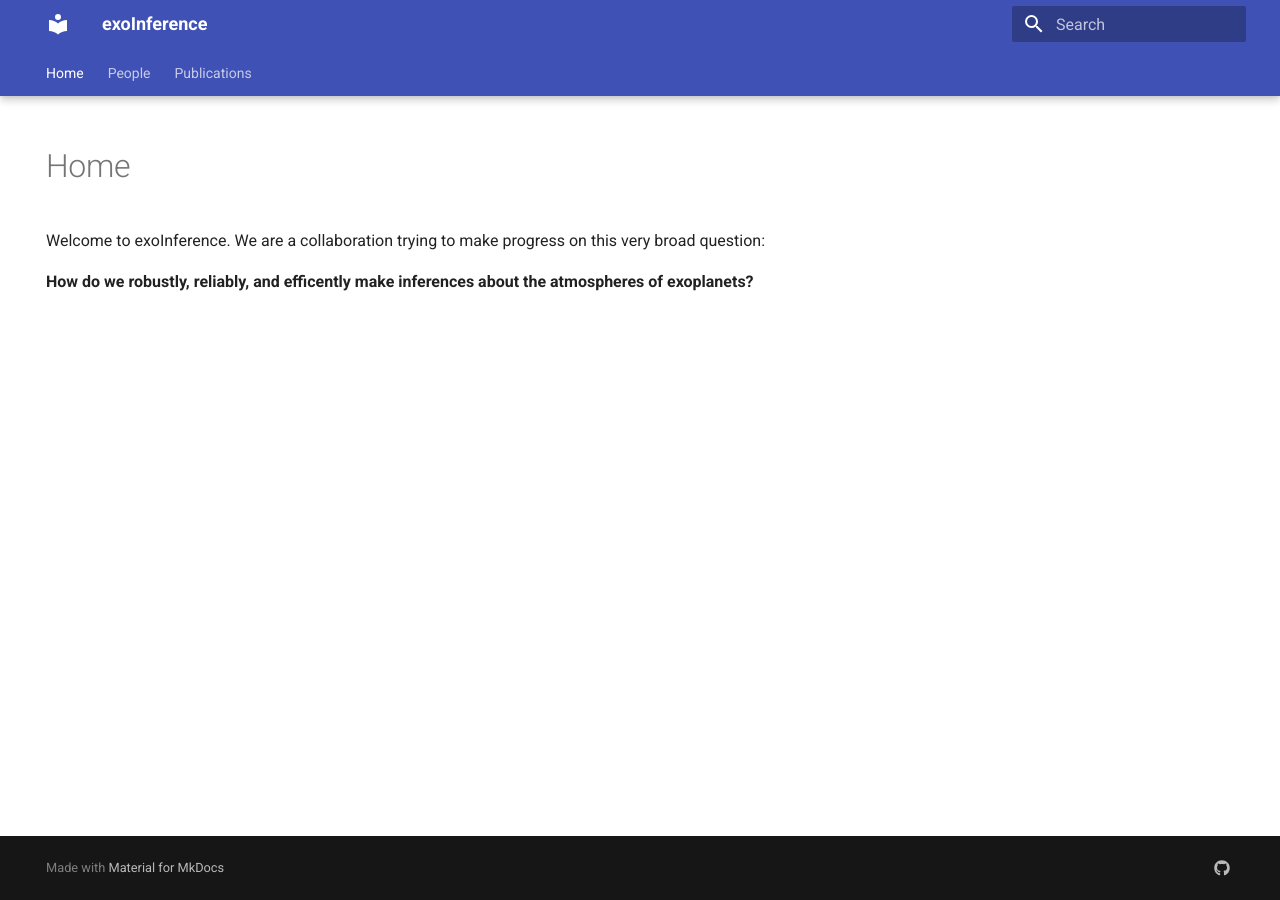
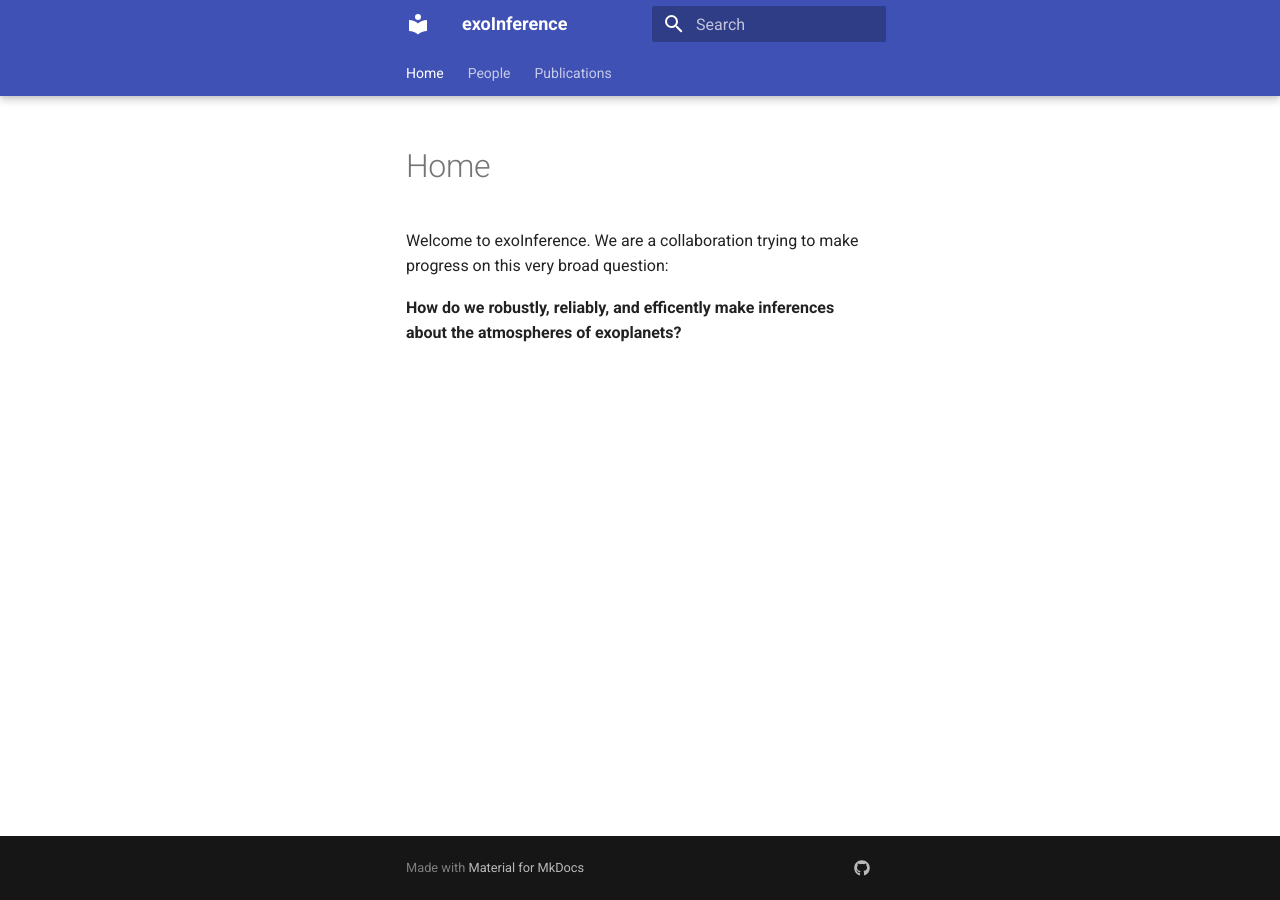
Before and after one commit to exoInference/exoinference.github.io, an MkDocs documentation site: the page built from docs/index.md, in a window 1280 px wide. Built offline with MkDocs 1.6.1 and Material for MkDocs 9.7.7, drawn with Linux system fonts in a browser that asks for light colours.

Commit message:
Update extra.css

```diff
--- a/docs/stylesheets/extra.css
+++ b/docs/stylesheets/extra.css
@@ -5,3 +5,7 @@
 .orcid {
   color: #A6CE39 ;
 }
+
+.md-grid {
+  max-width: 500px;
+}
```
